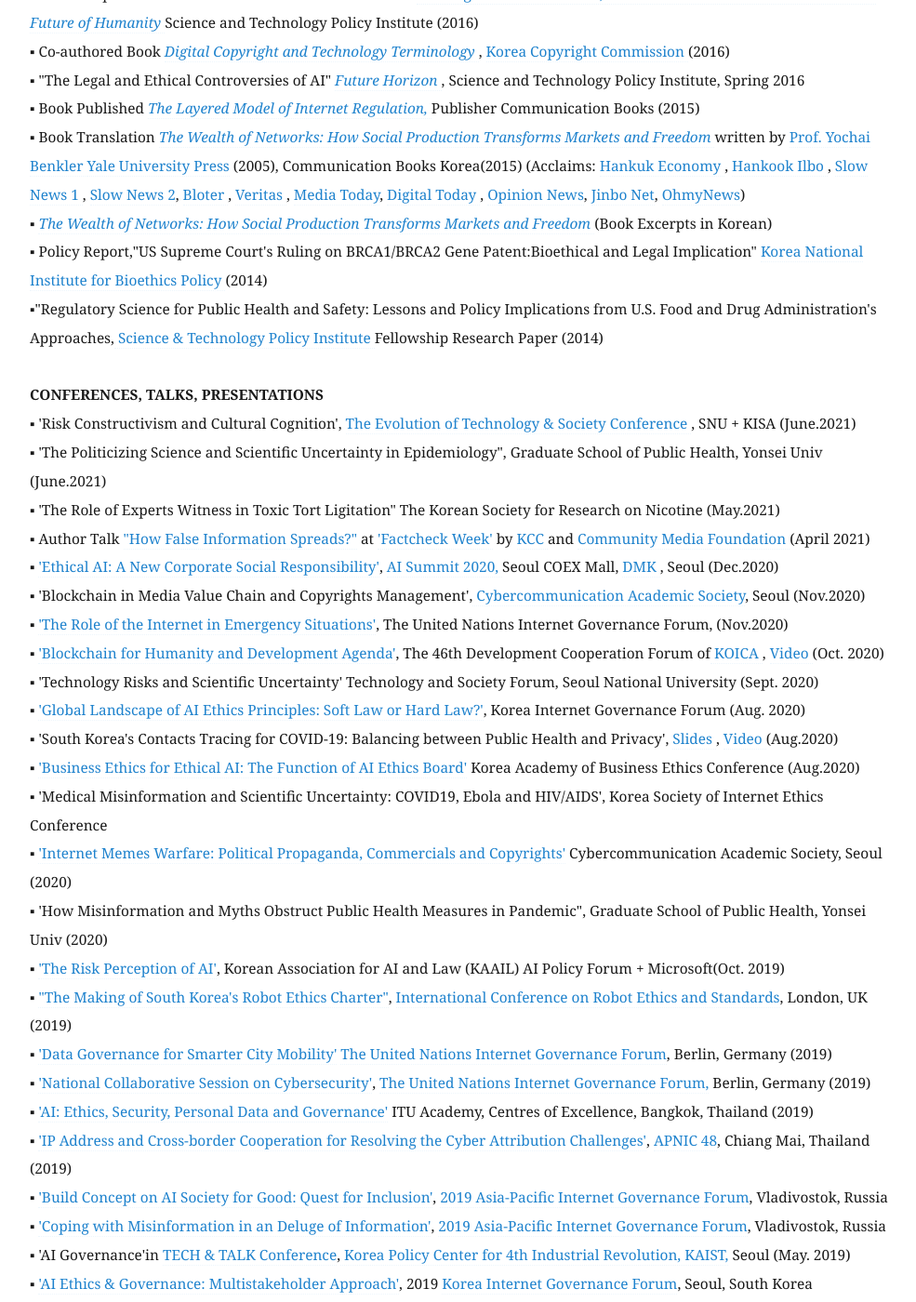
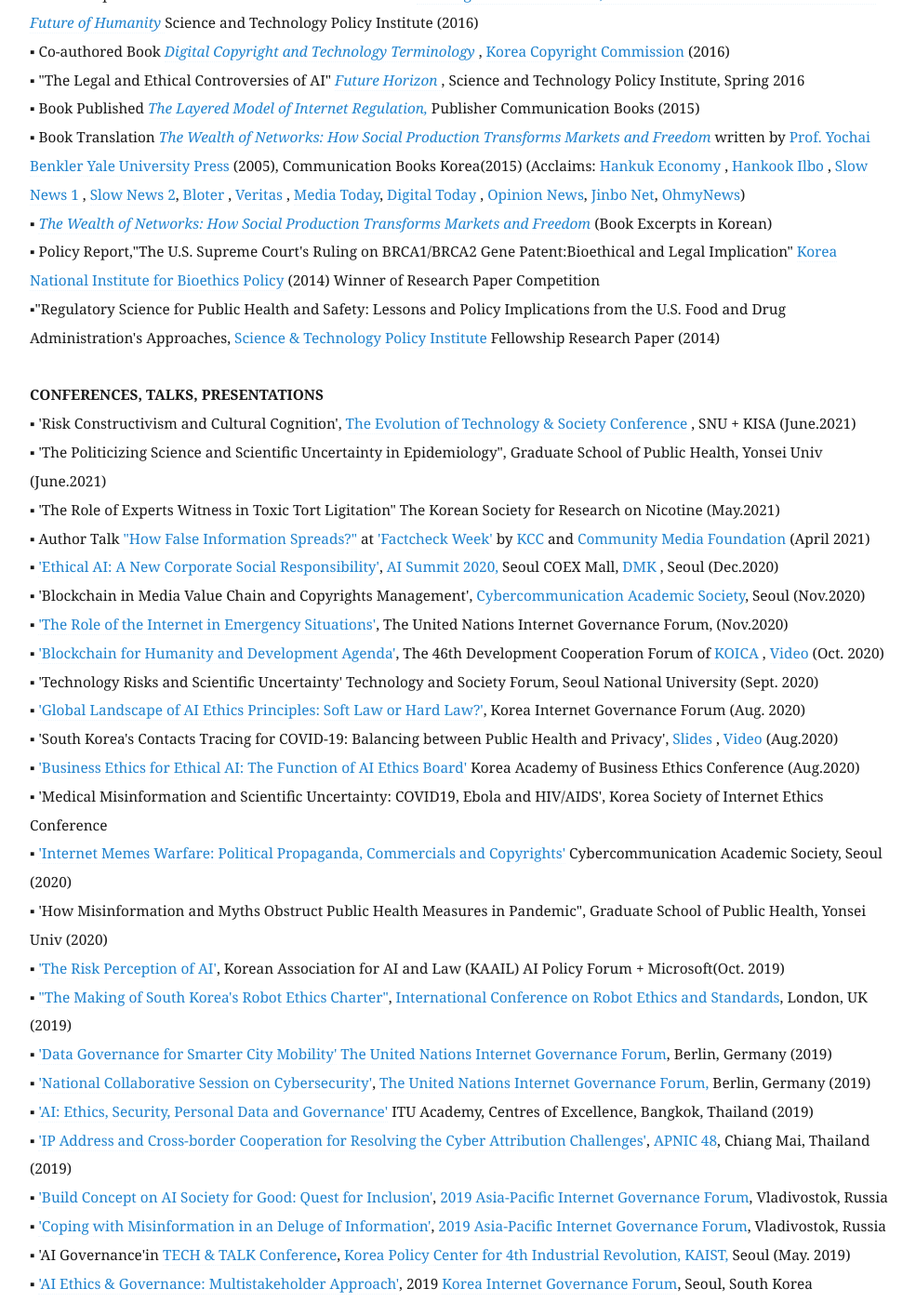
Before and after one commit to eunchangchoi/eunchangchoi.github.io, a Jekyll site: the page built from index.md, in a window 1280 px wide and 1400 px high, scrolled down 2790 px. Shown: the whole window at 93% size, without its empty margins (68-1053 px from the left). Built offline with Jekyll 4.4.1, drawn with Linux system fonts in a browser that asks for light colours; some of the changed text lies outside the part shown.

Commit message:
Update index.md

```diff
--- a/index.md
+++ b/index.md
@@ -58,8 +58,8 @@
 ▪ Book Published <a href="http://www.kyobobook.co.kr/product/detailViewKor.laf?barcode=9791130437002&orderClick=357"> <i> The Layered Model of Internet Regulation, </i></a> Publisher Communication Books (2015) <br>
 ▪ Book Translation <a href="https://www.kyobobook.co.kr/product/detailViewKor.laf?mallGb=KOR&ejkGb=KOR&barcode=9791130435473"> <i> The Wealth of Networks: How Social Production Transforms Markets and Freedom </i> </a> written by <a href="https://hls.harvard.edu/faculty/directory/10071/Benkler"> Prof. Yochai Benkler </a> <a href="http://www.benkler.org/Benkler_Wealth_Of_Networks.pdf"> Yale University Press</a> (2005), Communication Books Korea(2015) (Acclaims: <a href="https://hankyung.com/life/article/2015041693541"> Hankuk Economy </a>, <a href="https://hankookilbo.com/News/Read/201504171632164530"> Hankook Ilbo </a>, <a href="https://slownews.kr/50013"> Slow News 1 </a>, <a href="https://slownews.kr/50036"> Slow News 2</a>, <a href="https://www.bloter.net/archives/241128"> Bloter </a>, <a href="https://www.veritas-a.com/news/articleView.html?idxno=164861"> Veritas </a>, <a href="https://www.mediatoday.co.kr/news/articleView.html?idxno=125603"> Media Today</a>, <a href="https://www.digitaltoday.co.kr/news/articleView.html?idxno=65605"> Digital Today </a>, <a href="https://www.opinionnews.co.kr/news/articleView.html?idxno=18408"> Opinion News</a>, <a href="https://act.jinbo.net/wp/8766/"> Jinbo Net</a>, <a href="https://www.ohmynews.com/nws_web/mobile/at_pg.aspx?cntn_cd=a0002543828"> OhmyNews</a>) <br>
 ▪ <a href="http://wealthofnetworks.kr"> <i>The Wealth of Networks: How Social Production Transforms Markets and Freedom</i> </a> (Book Excerpts in Korean) <br>
-▪ Policy Report,"US Supreme Court's Ruling on BRCA1/BRCA2 Gene Patent:Bioethical and Legal Implication" <a href="https://lst.go.kr/eng/index.do"> Korea National Institute for Bioethics Policy </a>(2014) <br>
-▪"Regulatory Science for Public Health and Safety: Lessons and Policy Implications from U.S. Food and Drug Administration's Approaches,<a href="https://www.stepi.re.kr/site/stepien/main.do"> Science & Technology Policy Institute </a> Fellowship Research Paper (2014)<br>
+▪ Policy Report,"The U.S. Supreme Court's Ruling on BRCA1/BRCA2 Gene Patent:Bioethical and Legal Implication" <a href="https://lst.go.kr/eng/index.do"> Korea National Institute for Bioethics Policy </a>(2014) Winner of Research Paper Competition <br>
+▪"Regulatory Science for Public Health and Safety: Lessons and Policy Implications from the U.S. Food and Drug Administration's Approaches,<a href="https://www.stepi.re.kr/site/stepien/main.do"> Science & Technology Policy Institute </a> Fellowship Research Paper (2014)<br>
      <br>
  <strong> CONFERENCES, TALKS, PRESENTATIONS </strong> <br>
 ▪  'Risk Constructivism and Cultural Cognition', <a href="http://cis.snu.ac.kr/sub2/2_2_6_2.php?mode=view&number=1509&b_name=meet1_2">The Evolution of Technology & Society Conference </a>, SNU + KISA (June.2021)<br>
@@ -93,7 +93,7 @@
 ▪   'Artificial Intelligence Applications for Global Public Health' National Medical Center(NMC), Seoul, South Korea (Oct. 2018)<br>
 ▪  <a href="http://idr.jinbo.net/232"> 'Will You Trust Artificial Intelligence's Decision?'</a> AI Lecture Series, Institution for Digital Human Rights, Seoul (Dec.2017)<br>
 ▪  <a href="https://blog.naver.com/gp3project/221112176044">'Can Blockchain Technology Help the Unbanked around the World?: Financial Inclusion'</a> Povertyinfo.org's blog (Oct.2017)<br>
-▪ <a href= "https://www.cis.snu.ac.kr/sub2/2_2_6_3.php?mode=view&number=223&page=1&b_name=meet1_3"> 'Cybersecurity in The Age of Internet of Things'</a> Seoul National University (Jan. 2017)<br>
+▪ <a href= "https://www.cis.snu.ac.kr/sub2/2_2_6_3.php?mode=view&number=223&page=1&b_name=meet1_3"> 'Cybersecurity in The Age of Internet of Things'</a> Seoul National University (Jan.2017)<br>
 ▪  <a href="http://cis.snu.ac.kr/sub2/2_2_6_2.php?mode=view&number=236&page=1&b_name=meet1_2"> 'Analysis on Stanford AI 100 Report'</a> Institute of International Studies, Seoul National University (Nov. 2016) <br>
 ▪ <a href="https://opennet.or.kr/wp-content/uploads/2015/08/발표자료-Net-Neutrality-OTT-Zero-ratinghandout-2015812-.pdf">'Net Neuteality in the new ICT Ecosystem :Zero-rating'</a> OpenNet Korea, Seoul (2015) <br>
   <br>
```
